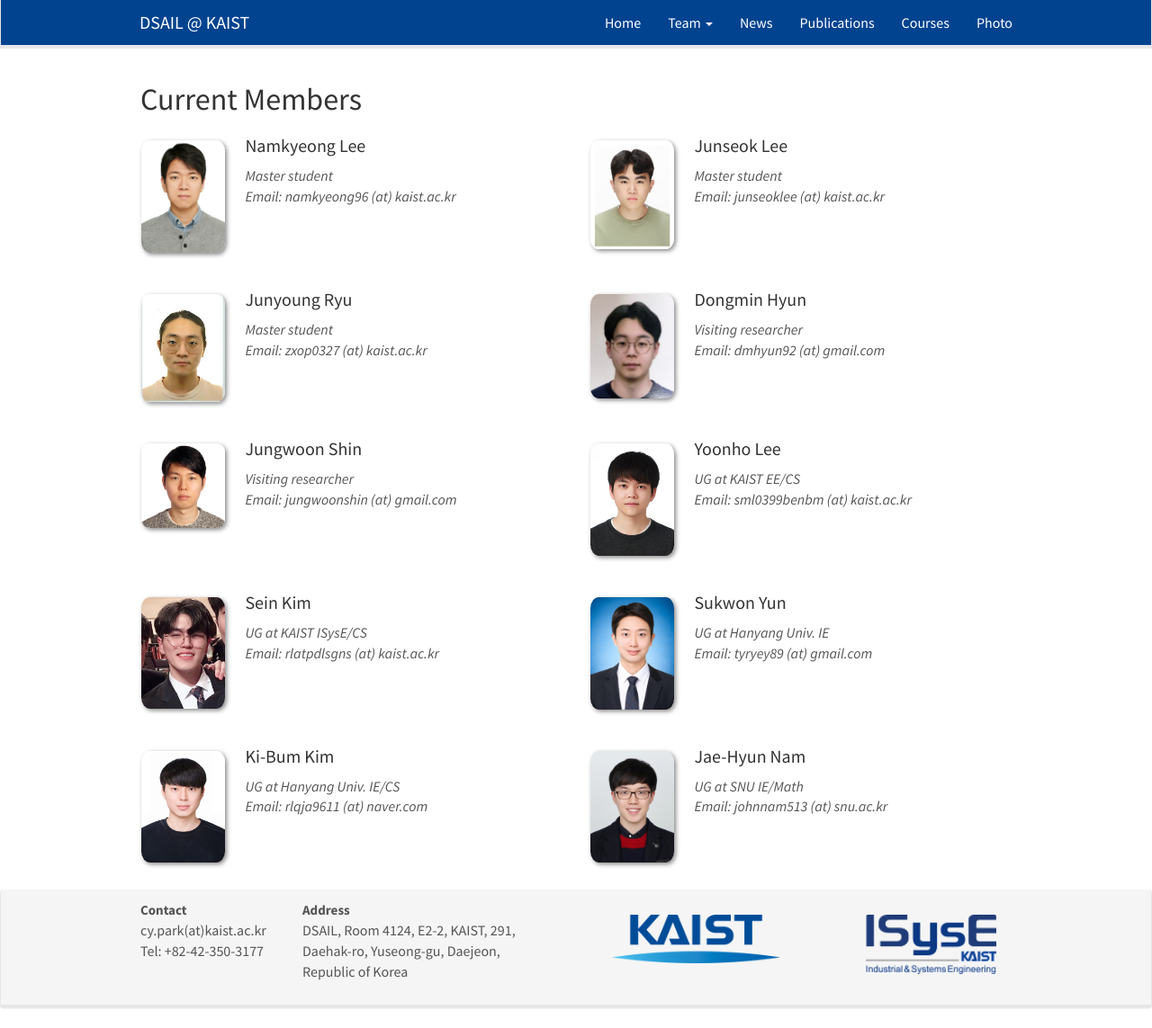
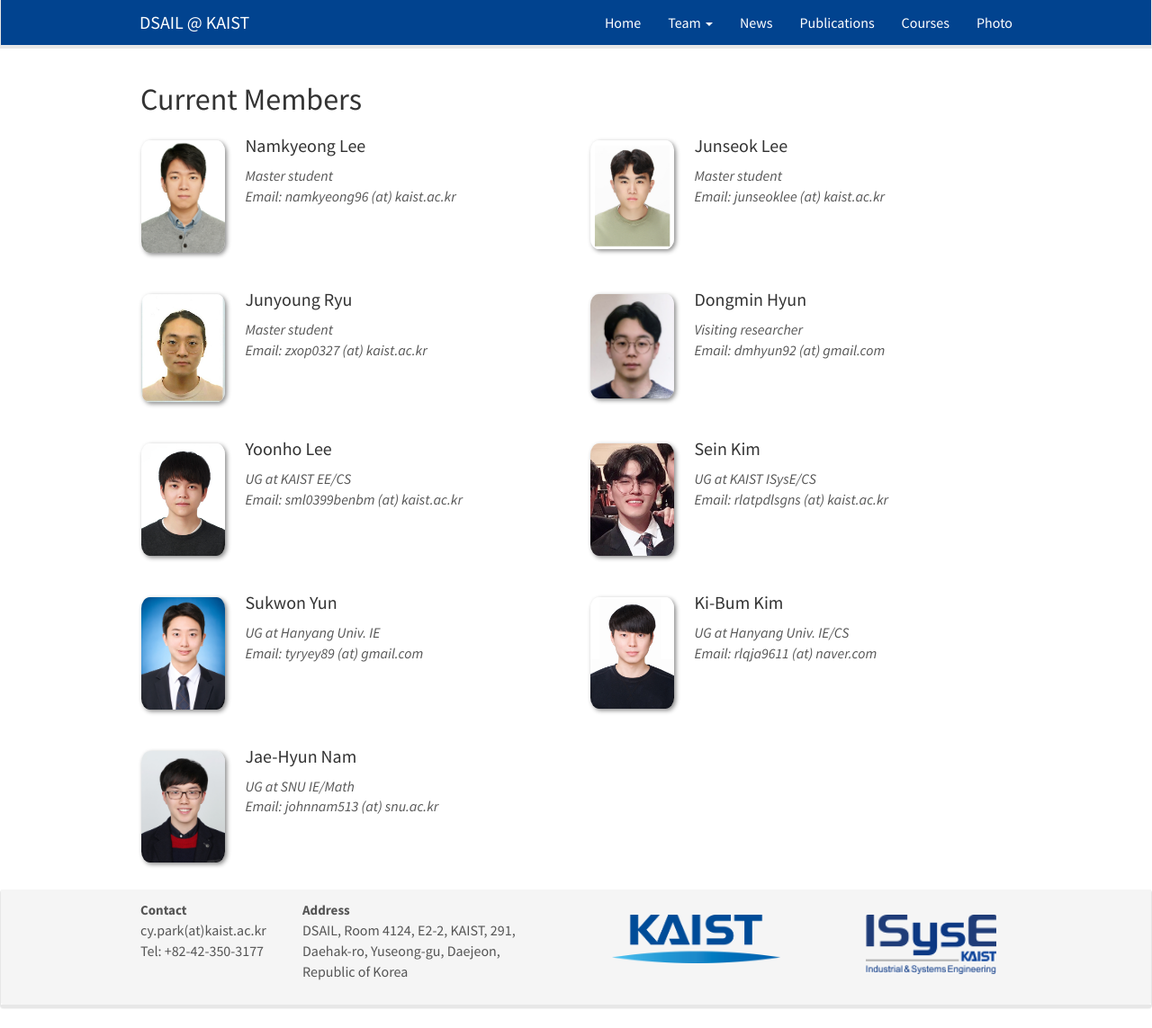
Before and after one commit to kaist-dsail/kaist-dsail.github.io, a Jekyll site: the page built from _pages/members.md, in a window 1280 px wide and 1143 px high. Shown: the whole window at 90% size. Built offline with Jekyll 4.4.1, drawn with Linux system fonts in a browser that asks for light colours; nearby versions of some CDN libraries.

Commit message:
Update members.yml

```diff
--- a/_data/members.yml
+++ b/_data/members.yml
@@ -18,11 +18,6 @@
   photo: dongmin.jpg
   info: Visiting researcher
   email: dmhyun92 (at) gmail.com
-
-- name: Jungwoon Shin
-  photo: jungwoon.jpg
-  info: Visiting researcher
-  email: jungwoonshin (at) gmail.com
 
 - name: Yoonho Lee
   photo: yoonho.jpg
```
